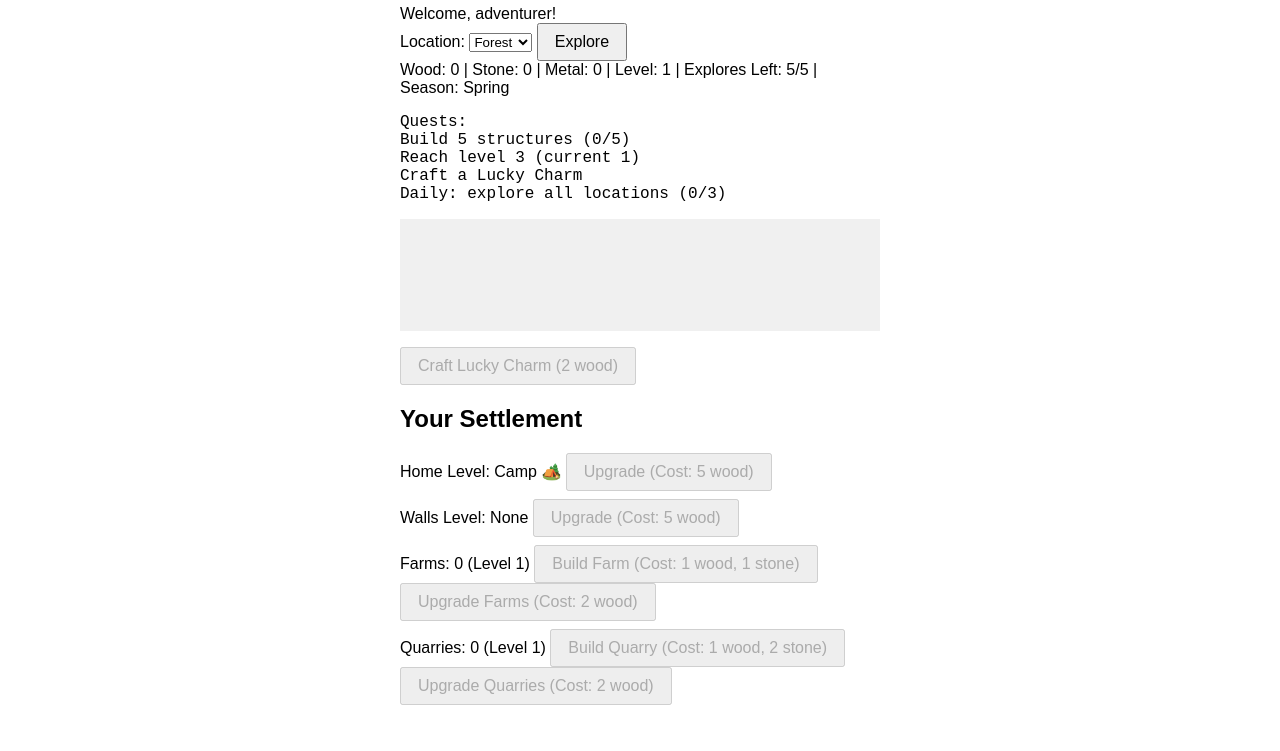
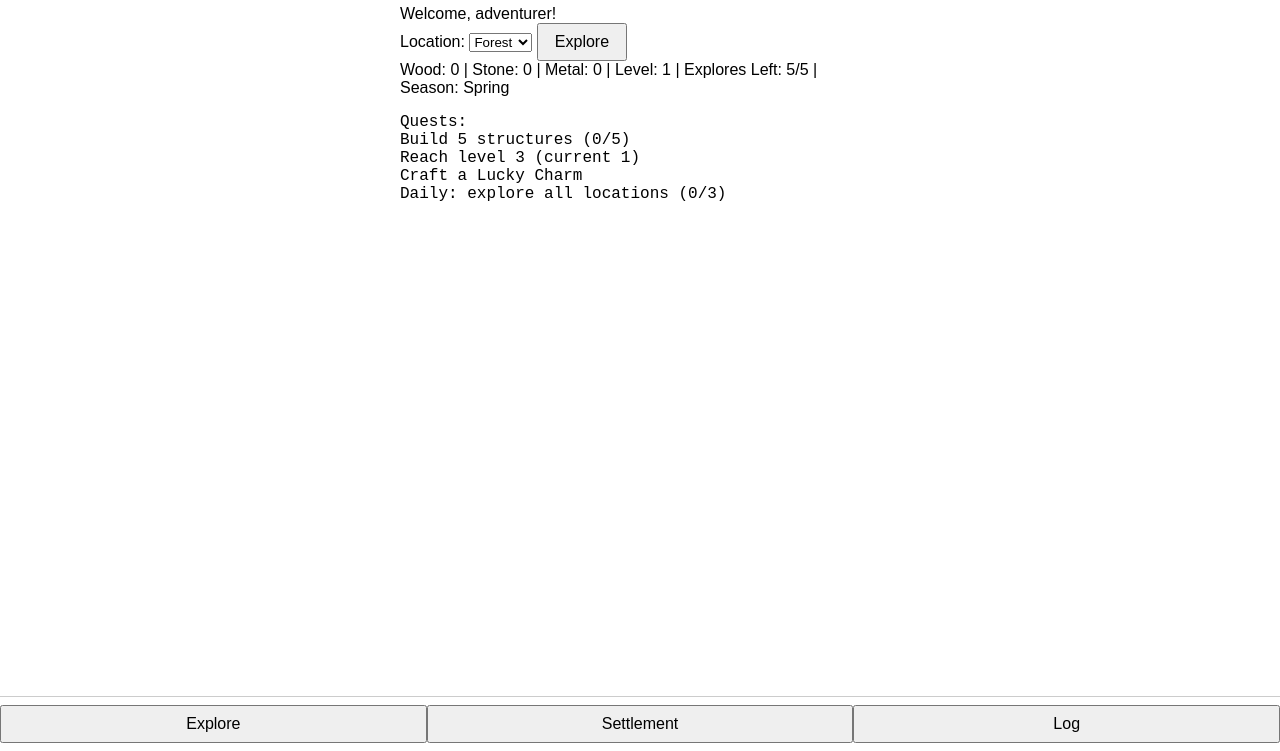
Before and after one commit to hendrism/dice-castle, a website: page index.html in a window 1280 px wide. Shown: the part 49-800 px from the top of the page. Drawn offline with Linux system fonts and the light colour scheme.

Commit message:
Add bottom navigation and screen sections

```diff
--- a/app.js
+++ b/app.js
@@ -311,6 +311,12 @@ const upgradeQuarryBtn = document.getElementById('upgradeQuarryBtn');
 const craftCharmBtn = document.getElementById('craftCharmBtn');
 const textBiggerBtn = document.getElementById('textBigger');
 const textSmallerBtn = document.getElementById('textSmaller');
+const exploreScreen = document.getElementById('exploreScreen');
+const buildScreen = document.getElementById('buildScreen');
+const logScreen = document.getElementById('logScreen');
+const navExplore = document.getElementById('navExplore');
+const navBuild = document.getElementById('navBuild');
+const navLog = document.getElementById('navLog');
 
 function updateUI() {
   homeLevelSpan.textContent = `${HOME_UPGRADES[structures.homeLevel].name} ${HOME_UPGRADES[structures.homeLevel].emoji}`;
@@ -367,4 +373,16 @@ textSmallerBtn.addEventListener('click', () => {
   document.body.style.fontSize = Math.max(12, size - 2) + 'px';
 });
 
+function showScreen(screen) {
+  exploreScreen.style.display = screen === 'explore' ? 'block' : 'none';
+  buildScreen.style.display = screen === 'build' ? 'block' : 'none';
+  logScreen.style.display = screen === 'log' ? 'block' : 'none';
+}
+
+navExplore.addEventListener('click', () => showScreen('explore'));
+navBuild.addEventListener('click', () => showScreen('build'));
+navLog.addEventListener('click', () => showScreen('log'));
+
+showScreen('explore');
+
 updateResources();
--- a/index.html
+++ b/index.html
@@ -17,6 +17,8 @@
     </div>
   </nav>
   <div id="narration">Welcome, adventurer!</div>
+
+  <section id="exploreScreen">
     <label for="locationSelect">Location:</label>
     <select id="locationSelect">
       <option value="forest">Forest</option>
@@ -29,9 +31,10 @@
     <div id="questContainer">
       <pre id="quests"></pre>
     </div>
-  <pre id="log"></pre>
+  </section>
+
+  <section id="buildScreen" style="display:none;">
     <button id="craftCharmBtn">Craft Lucky Charm (2 wood)</button>
-
     <h2>Your Settlement</h2>
     <div id="structures">
       <div id="homeSection">
@@ -53,6 +56,17 @@
       <button id="upgradeQuarryBtn"></button>
     </div>
     </div>
+  </section>
+
+  <section id="logScreen" style="display:none;">
+    <pre id="log"></pre>
+  </section>
+
+  <nav id="bottomNav">
+    <button id="navExplore">Explore</button>
+    <button id="navBuild">Settlement</button>
+    <button id="navLog">Log</button>
+  </nav>
 
   <script src="app.js"></script>
   <script>
--- a/styles.css
+++ b/styles.css
@@ -3,6 +3,7 @@ body {
   max-width: 480px;
   margin: auto;
   padding: 1em;
+  padding-bottom: 3.5em; /* space for bottom nav */
   font-size: 16px;
 }
 #questContainer {
@@ -36,3 +37,18 @@ button {
   height: 6em;
   overflow-y: auto;
 }
+
+#bottomNav {
+  position: fixed;
+  bottom: 0;
+  left: 0;
+  right: 0;
+  display: flex;
+  justify-content: space-around;
+  background: #fff;
+  border-top: 1px solid #ccc;
+  padding: 0.5em 0;
+}
+#bottomNav button {
+  flex: 1;
+}
```
Lines whose indentation alone changed are shown as unchanged.
